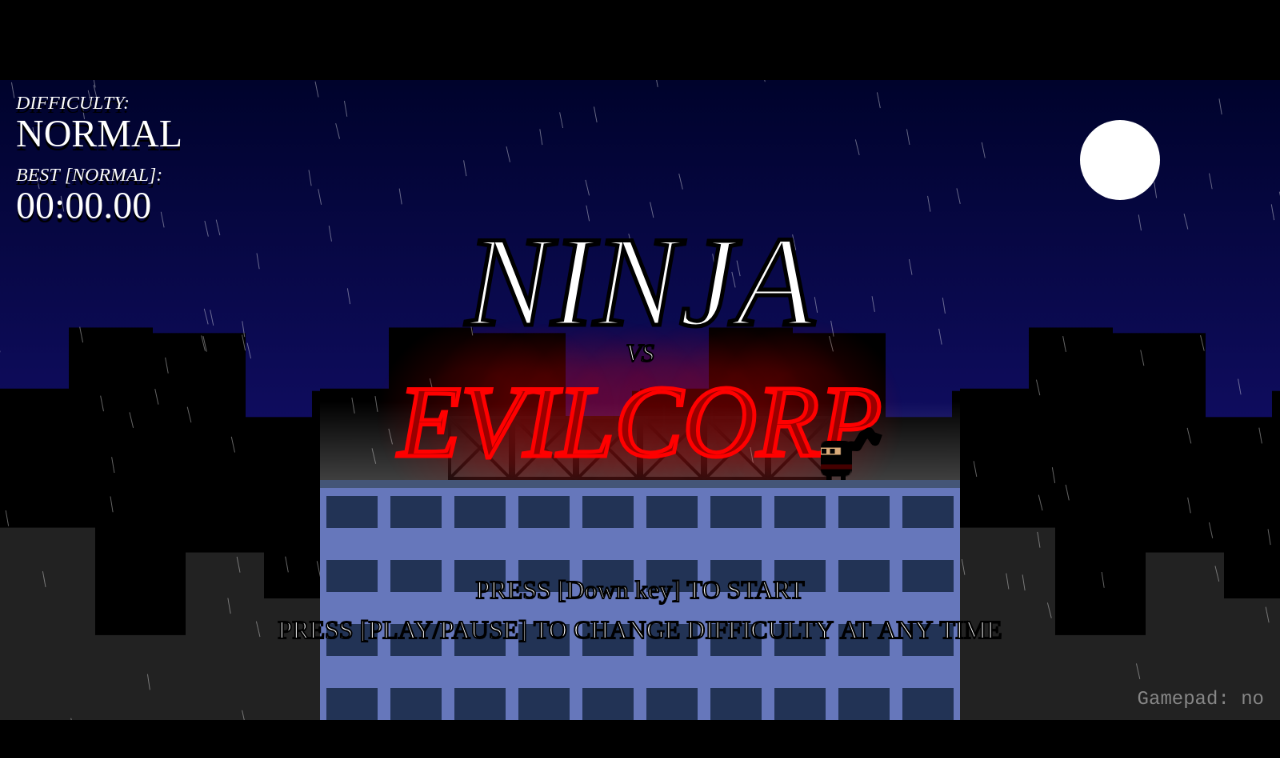
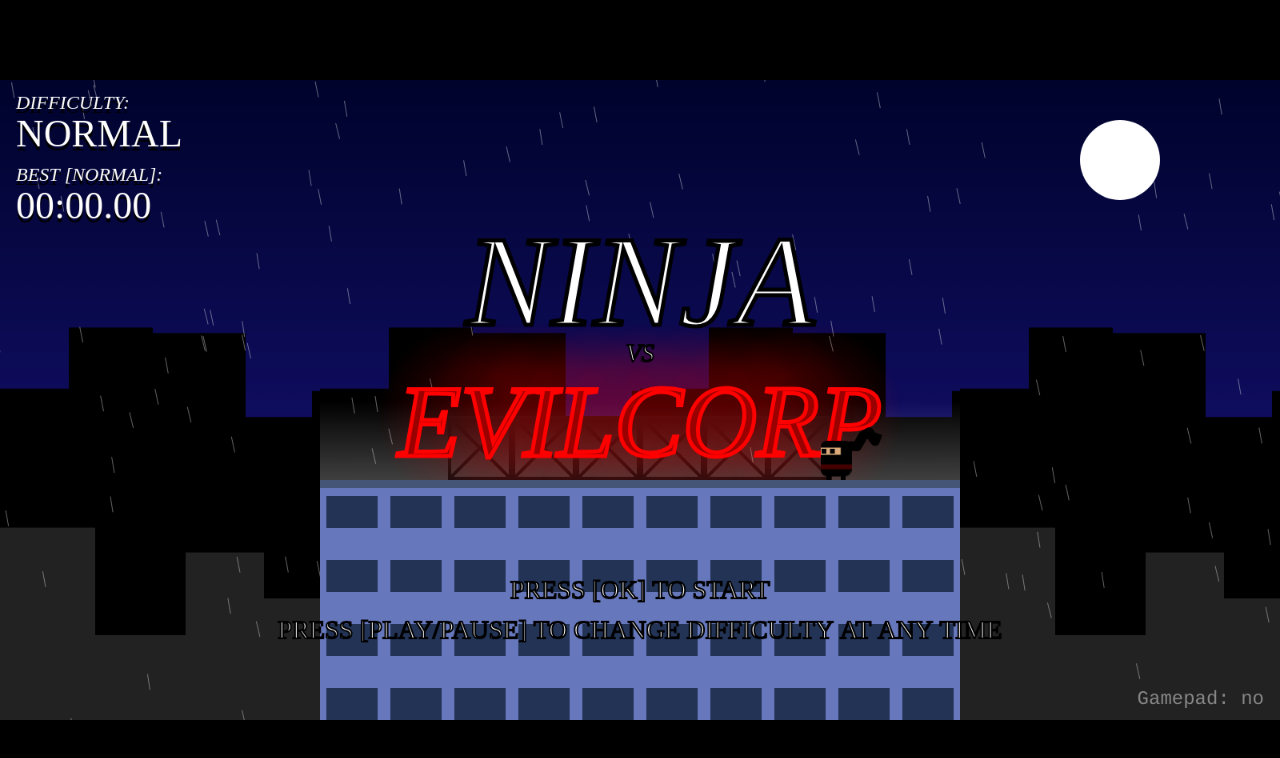
Before and after one commit to satya1588/Ninja-Game, a plain HTML site: page index.html in a window 1280 px wide. Drawn offline with Linux system fonts and the light colour scheme; animation ran at ten frames a second.

Commit message:
Update index.html

```diff
--- a/index.html
+++ b/index.html
@@ -1501,7 +1501,7 @@
                 let h = ~~(1600 * (t.touches[e].pageX - i.left) / i.width / 400);
                 M[37] = M[37] || 0 == h,
                     M[39] = M[39] || 1 == h,
-                    M[13,40] = M[13,40] || ae(2, h, 3)
+                    M[13] = M[13] || ae(2, h, 3)
             }
         }
         ),
@@ -1525,7 +1525,7 @@
         }
         ),
         aN = {
-            et: () => M[13,40] || M[38] || M[87] || M[90] || bk(0) || bk(1),
+            et: () => M[13] || M[38] || M[87] || M[90] || bk(0) || bk(1),
             left: () => M[37] || M[65] || M[81] || bk(14) || dB(0, -1),
             eI: () => M[39] || M[68] || bk(15) || dB(0, 1)
         },
@@ -1812,7 +1812,7 @@
                 G._e && J(() => G._e.__()),
                 J(() => {
                     if (G.H % 2 < 1.5 && 1 == G.dt) {
-                        let t = ["PRESS [Down key] TO START", df.toUpperCase()];
+                        let t = ["PRESS [OK] TO START", df.toUpperCase()];
                         G.bm && t.unshift(""),
                             t.forEach((t, i) => {
                                 R.textAlign = "center",
```
